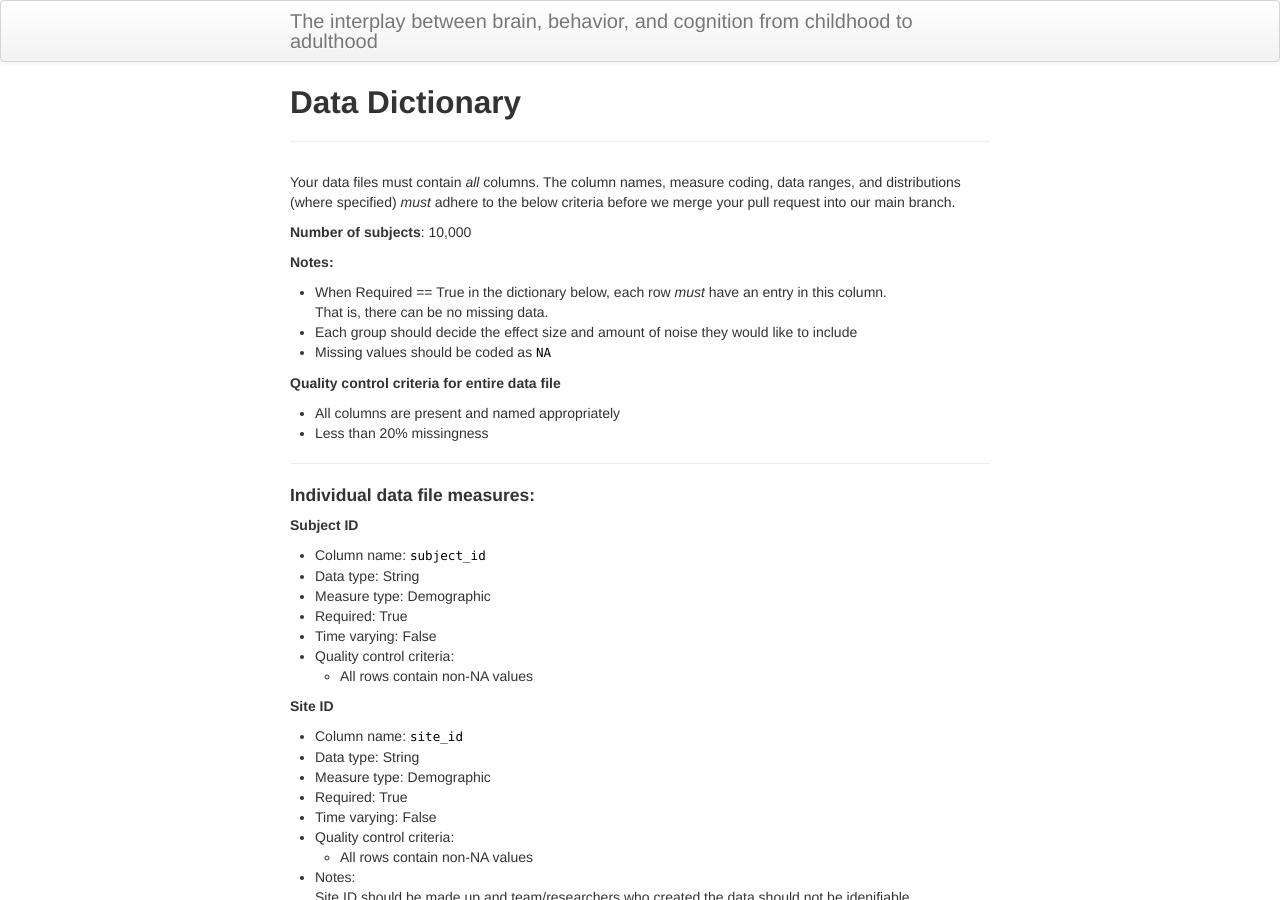
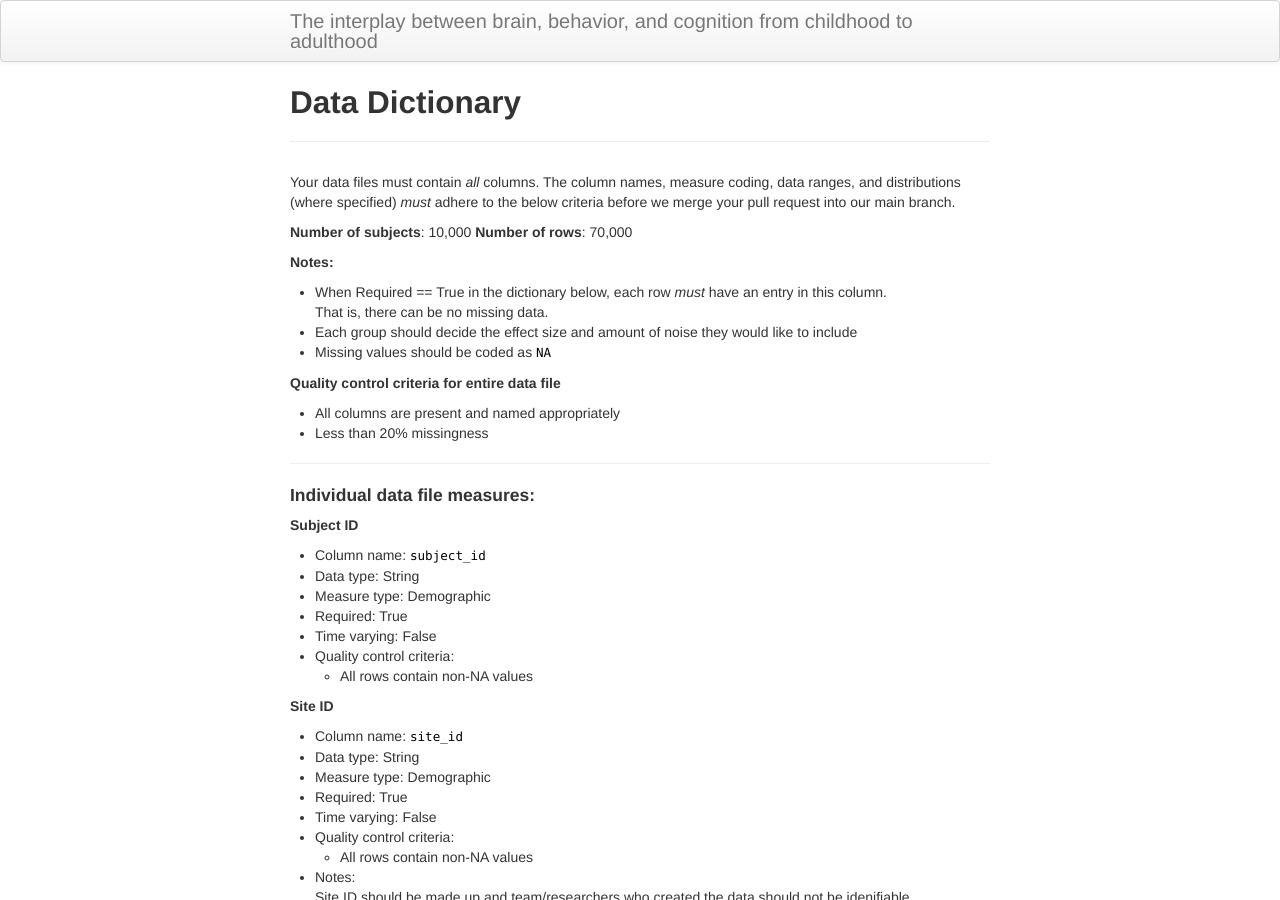
Before and after one commit to SoCoDeN/Simulation, a Jekyll site: the page built from pages/measures.md, in a window 1280 px wide and 900 px high. Built offline with Jekyll 4.4.1, drawn with Linux system fonts in a browser that asks for light colours.

Commit message:
Update measures.md

```diff
--- a/pages/measures.md
+++ b/pages/measures.md
@@ -8,6 +8,7 @@ Your data files must contain _all_ columns.
 The column names, measure coding, data ranges, and distributions (where specified) _must_ adhere to the below criteria before we merge your pull request into our main branch.
 
 **Number of subjects**: 10,000
+**Number of rows**: 70,000
 
 **Notes:**
 - When Required == True in the dictionary below, each row _must_ have an entry in this column. \
```
